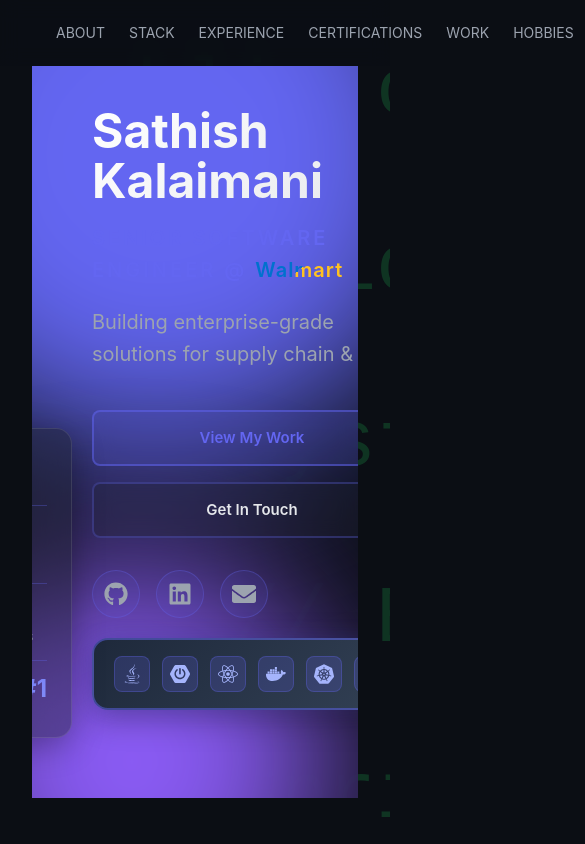
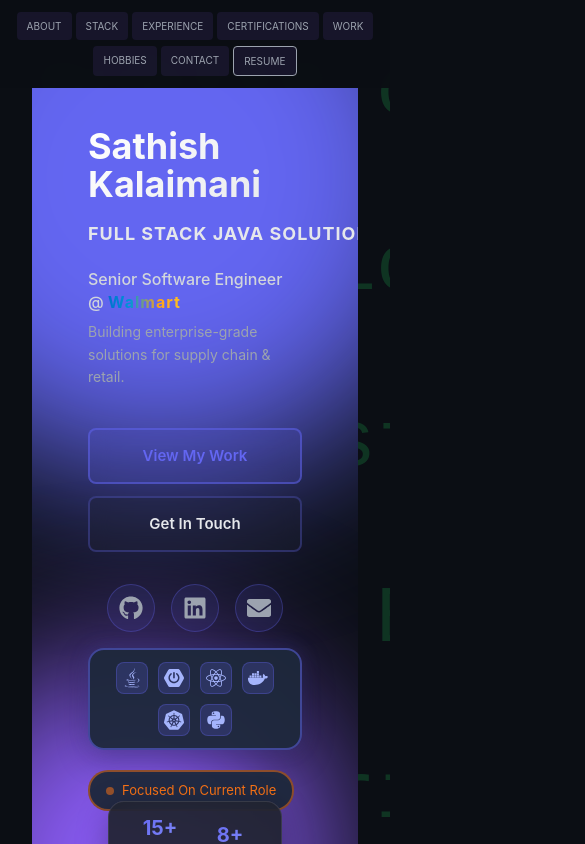
Before and after one commit to Sathish-Kalaimani/portfolio, a React (Create React App) app: page / in a window 390 px wide. Shown: the top 844 px of the page, 585 px wide, since content can reach past the window. Built offline with nearby package versions, Linux system fonts and the light colour scheme.

Commit message:
"Fix for Mobile Views"

```diff
--- a/public/index.html
+++ b/public/index.html
@@ -24,7 +24,7 @@
       work correctly both with client-side routing and a non-root public URL.
       Learn how to configure a non-root public URL by running `npm run build`.
     -->
-    <title>React App</title>
+    <title>Sathish Kalaimani | Full Stack Java Solutions</title>
   </head>
   <body>
     <noscript>You need to enable JavaScript to run this app.</noscript>
--- a/src/App.css
+++ b/src/App.css
@@ -94,6 +94,63 @@ main {
 .resume {
   border: 1px solid var(--muted);
   padding: 6px 12px;
+}
+
+@media (max-width: 900px) {
+  .nav-inner {
+    padding: 16px 24px;
+  }
+
+  .nav-links {
+    display: flex;
+    flex-wrap: wrap;
+    gap: 8px;
+    justify-content: center;
+  }
+
+  .nav-links a {
+    margin-left: 0;
+    font-size: 12px;
+    padding: 6px 12px;
+  }
+
+  .resume {
+    font-size: 12px;
+    padding: 6px 12px;
+  }
+}
+
+@media (max-width: 768px) {
+  .nav {
+    background: rgba(11,14,20,0.95);
+  }
+
+  .nav-inner {
+    padding: 12px 16px;
+  }
+
+  .nav-links {
+    display: flex;
+    flex-wrap: wrap;
+    gap: 6px 4px;
+    justify-content: center;
+    width: 100%;
+  }
+
+  .nav-links a {
+    margin-left: 0;
+    font-size: 10px;
+    padding: 6px 10px;
+    background: rgba(139, 92, 246, 0.1);
+    border-radius: 4px;
+    white-space: nowrap;
+  }
+
+  .resume {
+    font-size: 10px;
+    padding: 6px 10px;
+    background: rgba(139, 92, 246, 0.15);
+  }
 }
 
 /* SECTIONS */
@@ -514,18 +571,29 @@ main {
 .hero-content h2 {
   font-size: 20px;
   color: var(--accent);
-  letter-spacing: 3px;
+  letter-spacing: 1px;
   margin-bottom: 20px;
-  font-weight: 600;
+  font-weight: 700;
+  white-space: nowrap;
 }
 
 .hero-company {
-  font-weight: 600;
+  font-weight: 700;
   letter-spacing: 1px;
-  background: linear-gradient(135deg, #0071ce 0%, #0071ce 50%, #ffc220 50%, #ffc220 100%);
+  background: linear-gradient(90deg, #0071ce 0%, #0095d9 30%, #ffa31a 70%, #ffc220 100%);
   -webkit-background-clip: text;
+  background-clip: text;
   -webkit-text-fill-color: transparent;
-  background-clip: text;
+  color: transparent;
+  display: inline-block;
+}
+
+.hero-subtitle {
+  font-size: 22px;
+  color: var(--text);
+  line-height: 1.4;
+  margin: 16px 0 8px 0;
+  font-weight: 500;
 }
 
 .hero-tagline {
@@ -537,6 +605,7 @@ main {
 
 .hero-content h1,
 .hero-content h2,
+.hero-subtitle,
 .hero-tagline {
   margin-top: 0;
 }
@@ -699,11 +768,6 @@ main {
   box-shadow: 0 4px 12px rgba(99, 102, 241, 0.4);
 }
 
-.hero-image-container {
-  flex-shrink: 0;
-  position: relative;
-}
-
 /* Achievements Bar */
 .hero-achievements {
   position: absolute;
@@ -767,51 +831,129 @@ main {
 @media (max-width: 900px) {
   .hero {
     min-height: 60vh;
-    padding: 60px 0;
+    padding: 60px 20px;
+    background: rgba(11, 14, 20, 1);
+  }
+
+  .hero-bg-circle {
+    opacity: 0.05;
   }
 
   .hero-inner {
     flex-direction: column;
     align-items: flex-start;
     gap: 48px;
+    max-width: 100%;
+  }
+
+  .hero-content {
+    max-width: 100%;
+    padding-left: 0;
+    z-index: 2;
   }
 
   .hero-content h1 {
-    font-size: 56px;
+    font-size: 48px;
+  }
+
+  .hero-content h2 {
+    font-size: 20px;
+  }
+
+  .hero-subtitle {
+    font-size: 18px;
+  }
+
+  .hero-tagline {
+    font-size: 16px;
   }
 
   .hero-frame {
     margin-top: 0;
   }
 
+  .hero-image-container {
+    width: 100%;
+    display: flex;
+    justify-content: center;
+    z-index: 2;
+    flex-shrink: 0;
+    position: relative;
+  }
+
   .hero-achievements {
-    gap: 20px;
-    padding: 20px 32px;
-    bottom: 20px;
+    gap: 16px;
+    padding: 16px 20px;
+    bottom: -80px;
+    right: 0;
+    left: 0;
+    margin: 0 auto;
+    width: fit-content;
+    max-width: calc(100% - 40px);
+  }
+
+  .achievement-item {
+    min-width: 80px;
   }
 
   .achievement-value {
-    font-size: 24px;
+    font-size: 20px;
   }
 
   .achievement-label {
-    font-size: 11px;
+    font-size: 10px;
+  }
+
+  .hero-quick-stats {
+    margin-top: 16px;
+    padding: 12px 16px;
+    gap: 10px;
+  }
+
+  .quick-stat-icon {
+    width: 32px;
+    height: 32px;
+  }
+
+  .hero-bottom-badges {
+    position: static;
+    margin-top: 20px;
+    left: 0;
+    bottom: auto;
   }
 }
 
 @media (max-width: 768px) {
   .hero {
-    padding: 40px 0;
+    padding: 40px 16px;
+    background: #0b0e14;
   }
 
   .hero-content h1 {
-    font-size: 48px;
+    font-size: 36px;
     white-space: normal;
+    color: #ffffff;
+  }
+
+  .hero-content h2 {
+    font-size: 18px;
+    color: #e5e7eb;
+  }
+
+  .hero-subtitle {
+    font-size: 16px;
+    color: #d1d5db;
+  }
+
+  .hero-tagline {
+    font-size: 14px;
+    color: #9ca3af;
   }
 
   .hero-cta {
     flex-direction: column;
     width: 100%;
+    gap: 12px;
   }
 
   .btn {
@@ -819,18 +961,42 @@ main {
   }
 
   .hero-achievements {
-    flex-direction: column;
-    gap: 16px;
-    padding: 16px 24px;
+    flex-wrap: wrap;
+    gap: 12px;
+    padding: 16px;
+    justify-content: center;
+    background: rgba(30, 35, 45, 0.9);
+  }
+
+  .achievement-item {
+    min-width: calc(50% - 12px);
+    flex: 0 0 calc(50% - 12px);
   }
 
   .achievement-divider {
-    width: 100%;
-    height: 1px;
+    display: none;
   }
 
   .hero-frame {
-    display: none;
+    width: 100%;
+    max-width: 300px;
+    height: auto;
+  }
+
+  .hero-social {
+    justify-content: center;
+    width: 100%;
+  }
+
+  .hero-quick-stats {
+    flex-wrap: wrap;
+    justify-content: center;
+    background: rgba(30, 41, 59, 0.95);
+  }
+
+  .hero-badge,
+  .hero-status {
+    background: rgba(30, 41, 59, 0.95);
   }
 }
 
@@ -1056,16 +1222,11 @@ main {
 
 .gallery-hint {
   display: flex;
-  align-items: center;
+  justify-content: center;
   gap: 6px;
   font-size: 13px;
   color: var(--accent);
   margin-top: 12px;
-  opacity: 0;
-  transition: opacity 0.3s ease;
-}
-
-.hobby-card.has-gallery:hover .gallery-hint {
   opacity: 1;
 }
 
@@ -1144,13 +1305,12 @@ main {
   align-items: center;
   justify-content: center;
   position: relative;
-  max-height: 400px;
+  max-height: 600px;
 }
-
 
 .gallery-image {
   max-width: 100%;
-  max-height: 400px;
+  max-height: 600px;
   object-fit: contain;
   border-radius: 8px;
 }
@@ -1200,7 +1360,7 @@ main {
 }
 
 .gallery-thumbnail {
-  width: 80px;
+  min-width: 80px;
   height: 80px;
   border-radius: 8px;
   overflow: hidden;
@@ -1221,7 +1381,7 @@ main {
 .gallery-thumbnail img {
   width: 100%;
   height: 100%;
-  object-fit: fit;
+  object-fit: cover;
 }
 
 @media (max-width: 768px) {
@@ -1260,8 +1420,7 @@ main {
 
 .certification-card {
   display: flex;
-  gap: 20px;
-  padding: 28px;
+  padding: 10px;
   background: rgba(31, 41, 55, 0.2);
   border: 1px solid #1f2937;
   border-radius: 12px;
@@ -1329,6 +1488,9 @@ main {
   padding-top: 8px;
   border-top: 1px solid rgba(99, 102, 241, 0.2);
   font-family: 'Courier New', monospace;
+  white-space: nowrap;
+  overflow: hidden;
+  text-overflow: ellipsis;
 }
 
 @media (max-width: 768px) {
@@ -1339,4 +1501,10 @@ main {
   .certification-card {
     padding: 20px;
   }
+
+  .cert-credential {
+    white-space: normal;
+    word-break: break-word;
+    font-size: 11px;
+  }
 }
--- a/src/Portfolio.jsx
+++ b/src/Portfolio.jsx
@@ -21,9 +21,9 @@ const Portfolio = () => {
         <Hero />
         <About />
         <Hobbies />
+        <Certifications />
         <TechStack />
         <Timeline />
-        <Certifications />
         <Work />
         <Contact />
       </main>
--- a/src/components/Certifications.jsx
+++ b/src/components/Certifications.jsx
@@ -36,7 +36,7 @@ export function Certifications() {
       organization: "ISTQB",
       date: "October 2012",
       location: "Pune",
-      credential: "Certificate No: ITB-CTFL-0050888",
+      credential: "Cert #ITB-CTFL-0050888",
       icon: <FaAward size={24} />
     },
     {
--- a/src/components/Hero.jsx
+++ b/src/components/Hero.jsx
@@ -1,4 +1,4 @@
-import React from 'react';
+import React, { useMemo } from 'react';
 import { motion, useScroll, useTransform } from "framer-motion";
 import { PictureFrame } from './PictureFrame';
 import { CountUp } from './CountUp';
@@ -10,48 +10,53 @@ export function Hero() {
   const isAvailableForOpportunities = false; // Set to false when not looking for jobs
 
   const { scrollY } = useScroll();
-  const y = useTransform(scrollY, [0, 1200], [0, 200]);
-  const opacity = useTransform(scrollY, [0, 1000], [1, 0]);
-  const scale = useTransform(scrollY, [0, 1000], [1, 0.6]);
+  const opacity = useTransform(scrollY, [0, 400], [1, 0]);
+  const scale = useTransform(scrollY, [0, 400], [1, 0.95]);
+  const y = useTransform(scrollY, [0, 400], [0, 50]);
 
   const name = "Sathish Kalaimani";
-  const title = "SENIOR SOFTWARE ENGINEER";
+  const subtitle = "Senior Software Engineer";
+  const title = "FULL STACK JAVA SOLUTIONS | APPLICATION ARCHITECT";
   const tagline = "Building enterprise-grade solutions for supply chain & retail.";
 
-  const textVariants = {
-    hidden: { opacity: 1 },
+  // Simple fade-in animation variants
+  const fadeIn = {
+    hidden: { opacity: 0, y: 20 },
+    visible: {
+      opacity: 1,
+      y: 0,
+      transition: { duration: 0.5, ease: "easeOut" }
+    }
+  };
+
+  const fadeInFast = {
+    hidden: { opacity: 0 },
+    visible: {
+      opacity: 1,
+      transition: { duration: 0.3 }
+    }
+  };
+
+  const stagger = {
+    hidden: { opacity: 0 },
     visible: {
       opacity: 1,
       transition: {
-        staggerChildren: 0.01, // Even faster: was 0.02
-      },
-    },
-  };
-
-  const letterVariants = {
-    hidden: { opacity: 0 },
-    visible: {
-      opacity: 1,
-      transition: { duration: 0.01 },
-    },
-  };
-
-  const stagger = {
-    visible: {
-      transition: {
-        staggerChildren: 0.15
+        staggerChildren: 0.1,
+        delayChildren: 0.1
       }
     }
   };
 
-  const floatAnimation = {
+  // Memoize background animations to prevent re-renders
+  const floatAnimation = useMemo(() => ({
     y: [0, -20, 0],
     transition: {
       duration: 3,
       repeat: Infinity,
       ease: "easeInOut"
     }
-  };
+  }), []);
 
   return (
     <motion.section
@@ -59,13 +64,13 @@ export function Hero() {
       initial="hidden"
       animate="visible"
       variants={stagger}
-      style={{ scale, opacity }}
+      style={{ opacity, scale }}
     >
       {/* Animated background elements */}
       <motion.div
         className="hero-bg-circle hero-bg-circle-1"
         animate={floatAnimation}
-        style={{ scale, opacity }}
+        style={{ opacity }}
       />
       <motion.div
         className="hero-bg-circle hero-bg-circle-2"
@@ -77,61 +82,31 @@ export function Hero() {
             ease: "easeInOut"
           }
         }}
-        style={{ scale, opacity }}
+        style={{ opacity }}
       />
 
-      <motion.div
-        className="hero-inner"
-        style={{ y, opacity, scale }}
-      >
+      <motion.div className="hero-inner" style={{ y }}>
         <motion.div
           className="hero-content"
-          initial={{ x: 50, opacity: 0 }}
-          animate={{ x: 0, opacity: 1 }}
-          transition={{ type: "spring", stiffness: 120, damping: 14, delay: 0.1, duration: 0.1 }}
+          variants={fadeIn}
         >
-          <motion.h1 variants={textVariants} initial="hidden" animate="visible">
-            {name.split("").map((char, index) => (
-              <motion.span key={`${char}-${index}`} variants={letterVariants}>
-                {char}
-              </motion.span>
-            ))}
+          <motion.h1 variants={fadeIn}>
+            {name}
           </motion.h1>
 
-          <motion.h2
-            variants={textVariants}
-            initial="hidden"
-            animate="visible"
-            transition={{ delay: 0.8 }}
-          >
-            {title.split("").map((char, index) => (
-              <motion.span key={`${char}-${index}`} variants={letterVariants}>
-                {char}
-              </motion.span>
-            ))}
-            <span> @ </span><span className="hero-company">Walmart</span>
+          <motion.h2 variants={fadeIn}>
+            {title}
           </motion.h2>
 
-          <motion.p
-            className="hero-tagline"
-            variants={textVariants}
-            initial="hidden"
-            animate="visible"
-            transition={{ delay: 1.6 }}
-          >
-            {tagline.split("").map((char, index) => (
-              <motion.span key={`${char}-${index}`} variants={letterVariants}>
-                {char}
-              </motion.span>
-            ))}
+          <motion.p className="hero-subtitle" variants={fadeIn}>
+            {subtitle} <span>@ </span><span className="hero-company">Walmart</span>
           </motion.p>
 
-          <motion.div
-            className="hero-cta"
-            initial={{ opacity: 0, y: 20 }}
-            animate={{ opacity: 1, y: 0 }}
-            transition={{ delay: 2.4, duration: 0.6 }}
-          >
+          <motion.p className="hero-tagline" variants={fadeIn}>
+            {tagline}
+          </motion.p>
+
+          <motion.div className="hero-cta" variants={fadeIn}>
             <a href="#work" className="btn btn-primary">
               View My Work
             </a>
@@ -140,12 +115,7 @@ export function Hero() {
             </a>
           </motion.div>
 
-          <motion.div
-            className="hero-social"
-            initial={{ opacity: 0 }}
-            animate={{ opacity: 1 }}
-            transition={{ delay: 2.8, duration: 0.6 }}
-          >
+          <motion.div className="hero-social" variants={fadeInFast}>
             <a
               href="https://github.com/Sathish-Kalaimani"
               target="_blank"
@@ -171,12 +141,7 @@ export function Hero() {
           </motion.div>
 
           {/* Quick Stats Mini Bar */}
-          <motion.div
-            className="hero-quick-stats"
-            initial={{ opacity: 0, y: 10 }}
-            animate={{ opacity: 1, y: 0 }}
-            transition={{ delay: 3.2, duration: 0.6 }}
-          >
+          <motion.div className="hero-quick-stats" variants={fadeInFast}>
             <div className="quick-stat-icon">
               <FaJava size={20} />
             </div>
@@ -198,34 +163,24 @@ export function Hero() {
           </motion.div>
 
           {/* Bottom Status Badges */}
-          <motion.div
-            className="hero-bottom-badges"
-            initial={{ opacity: 0 }}
-            animate={{ opacity: 1 }}
-            transition={{ delay: 3.4, duration: 0.6 }}
-          >
+          <motion.div className="hero-bottom-badges" variants={fadeInFast}>
             <div className={`hero-badge ${isAvailableForOpportunities ? 'available' : 'unavailable'}`}>
               <span className="badge-dot"></span>
               <span>{isAvailableForOpportunities ? 'Open To New Opportunities' : 'Focused On Current Role'}</span>
             </div>
-
           </motion.div>
         </motion.div>
 
         <motion.div
           className="hero-image-container"
-          initial={{ x: 50, opacity: 0 }}
-          animate={{ x: 0, opacity: 1 }}
-          transition={{ type: "spring", stiffness: 120, damping: 14, delay: 0.1, duration: 0.1 }}
+          variants={fadeIn}
         >
           <PictureFrame />
 
           {/* Achievements/Highlights Bar */}
           <motion.div
             className="hero-achievements"
-            initial={{ opacity: 0, y: 20 }}
-            animate={{ opacity: 1, y: 0 }}
-            transition={{ delay: 0.5, duration: 0.6 }}
+            variants={fadeIn}
           >
             <div className="achievement-item">
               <div className="achievement-value">
@@ -236,7 +191,7 @@ export function Hero() {
             <div className="achievement-divider"></div>
             <div className="achievement-item">
               <div className="achievement-value">
-                <CountUp end={10} duration={2} suffix="+" />
+                <CountUp end={8} duration={2} suffix="+" />
               </div>
               <div className="achievement-label">Awards</div>
             </div>
--- a/src/components/Hobbies.jsx
+++ b/src/components/Hobbies.jsx
@@ -1,6 +1,6 @@
 import React, { useState } from 'react';
 import { motion } from "framer-motion";
-import { FaPaintBrush, FaCamera, FaBaseballBall, FaTv, FaMusic, FaUtensils, FaCode, FaImages } from "react-icons/fa";
+import { FaPaintBrush, FaCamera, FaBaseballBall, FaTv, FaMusic, FaUtensils, FaCode, FaImages,FaCar } from "react-icons/fa";
 import { GalleryModal } from './GalleryModal';
 import jesus from '../images/drawing/jesus.jpg';
 import narasimha from '../images/drawing/narasimha.jpg';
@@ -64,6 +64,7 @@ export function Hobbies() {
       { name: "Watching TV", icon: <FaTv size={40} />, description: "Entertainment & relaxation" },
       { name: "Listening to Music", icon: <FaMusic size={40} />, description: "All genres" },
       { name: "Cooking", icon: <FaUtensils size={40} />, description: "Culinary experiments" },
+      { name: "Driving", icon: <FaCar size={40} />, description: "Road trips & exploration" },
       { name: "Coding", icon: <FaCode size={40} />, description: "Personal projects" }
     ];
 
```
Lines whose indentation alone changed are shown as unchanged.
